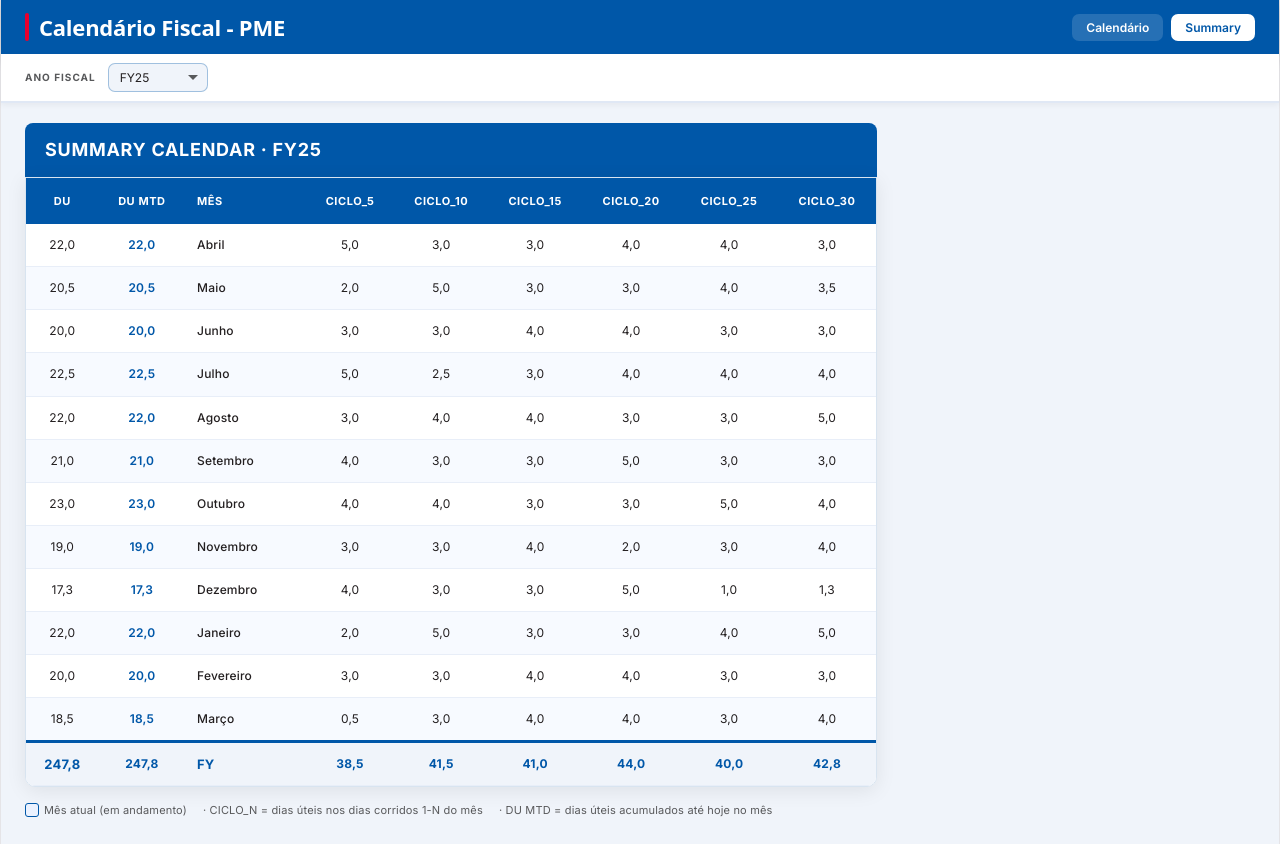
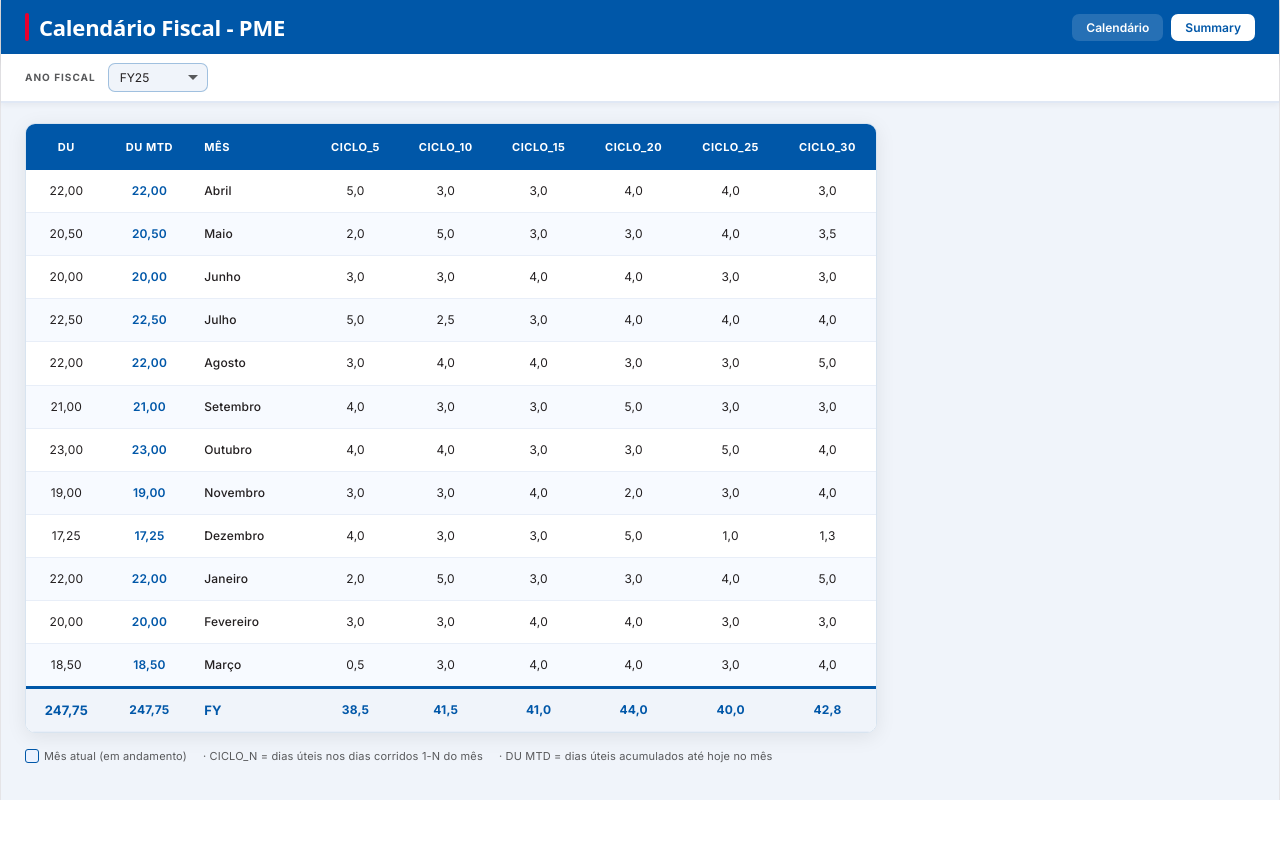
Before and after one commit to Aquiles-1983/calendario-fiscal, a React (Vite) app: page / in a window 1280 px wide. Both pictures are taken after a click on the button "Summary". After the commit the page ends 800 px from the top, so only its background shows below. Built offline with nearby package versions, Linux system fonts and the light colour scheme.

Commit message:
Nova atualização calendário

```diff
--- a/src/App.jsx
+++ b/src/App.jsx
@@ -230,11 +230,7 @@ function SummaryPage({fy}){
   const tdS={padding:"8px 12px",textAlign:"center",fontSize:12,color:GR,
     borderBottom:"1px solid #E8EEF8"};
   const tdL={...tdS,textAlign:"left",fontWeight:500};
-  const fDU=v=>{
-    const n=parseFloat(v.toFixed(1));
-    const parts=n.toFixed(1).split(".");
-    return parts[0].padStart(2,"0")+","+parts[1];
-  };
+  const fDU=v=>parseFloat(v).toFixed(2).replace(".",",");
   const fCyc=v=>{
     const n=parseFloat(v.toFixed(1));
     return n.toFixed(1).replace(".",",");
@@ -242,14 +238,7 @@ function SummaryPage({fy}){
 
   return(
     <div style={{padding:"20px 24px",maxWidth:900}}>
-      {/* Título estilo Excel */}
-      <div style={{background:B,borderRadius:"8px 8px 0 0",
-        padding:"14px 20px",display:"flex",alignItems:"center",gap:14,marginBottom:0}}>
-        <div style={{color:"#fff",fontWeight:800,fontSize:18,letterSpacing:"0.04em",
-          textTransform:"uppercase"}}>Summary Calendar · {fy}</div>
-      </div>
-
-      <div style={{borderRadius:"0 0 10px 10px",border:"1px solid #D8E4F0",
+      <div style={{borderRadius:10,border:"1px solid #D8E4F0",
         overflow:"auto",boxShadow:"0 4px 20px rgba(0,0,0,0.08)"}}>
         <table style={{width:"100%",borderCollapse:"collapse",fontSize:12,
           fontFamily:"inherit",background:"#fff"}}>
```
